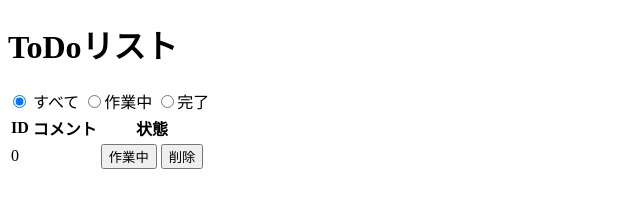
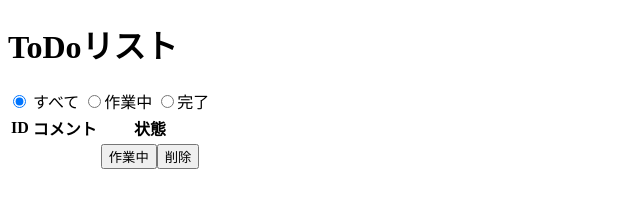
Before and after one commit to MasahiroTeramoto/lesson_javascript3, a plain HTML site: page index.html in a window 1280 px wide. Both pictures are taken after a click on the button "追加". Shown: the top 208 px of the page, 0-640 px from the left. Drawn offline with Linux system fonts and the light colour scheme.

Commit message:
fix display task list logic

```diff
--- a/addTask.js
+++ b/addTask.js
@@ -1,42 +1,51 @@
 // call function
 const displayTaskList = function(taskList) {
     const elem = document.getElementById('task-list');
-    let newTable;
 
-    for (i = 0; i < taskList.length; i++) {
-        const taskTemplate = `
-        <tr>
-            <td>${i}</td>
-            <td>${taskList[i]['comment']}</td>
-            <td>
-                <button>${taskList[i]['status']}</button>
-                <button>削除</button>
-            </td>
-        </tr>`
+    // Delete previous displayed task list
+    while (elem.lastChild) {
+        elem.removeChild(elem.lastChild);
+    }
 
-        if (i === 0) {
-            newTable = taskTemplate
-        } else {
-            newTable = newTable + taskTemplate
-        }
-        elem.innerHTML = newTable;
-    }
-}
+    // Display task list
+    taskList.forEach(function(task) {
+        const tableRow = document.createElement('tr');
+        const idData = document.createElement('td');
+        const commentData = document.createElement('td');
+        const statusData = document.createElement('td');
+        const progressButton = document.createElement('button');
+        const deleteButton = document.createElement('button');
+
+        deleteButton.textContent = '削除';
+        idData.textContent = task['id'];
+        commentData.textContent = task['comment'];
+        progressButton.textContent = task['status'];
+
+        statusData.appendChild(progressButton);
+        statusData.appendChild(deleteButton);
+
+        tableRow.appendChild(idData);
+        tableRow.appendChild(commentData);
+        tableRow.appendChild(statusData);
+
+        elem.appendChild(tableRow);
+    });
+};
 
 const addTaskList = function(taskList) {
     let comment = document.getElementById('comment');
     const task = {
         comment: comment.value,
         status: '作業中',
-    }
+    };
     comment.value = '';
     taskList.push(task);
-}
+};
 
 // main Logic
 const taskList = [];
 
-function clickBtn() {
+function addTaskButton() {
     addTaskList(taskList);
     displayTaskList(taskList);
 }
--- a/index.html
+++ b/index.html
@@ -31,7 +31,7 @@
         <br>
         <h1>新規タスクの追加</h1>
         <input type="comment" value="" id="comment"></input>
-        <button value="addTask" onclick="clickBtn()">追加</button>
+        <button value="addTask" onclick="addTaskButton()">追加</button>
     </div>
 </body>
 
```
